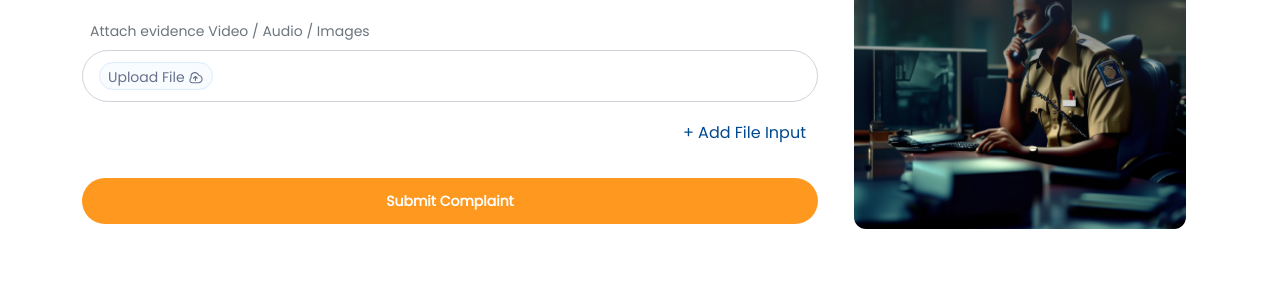
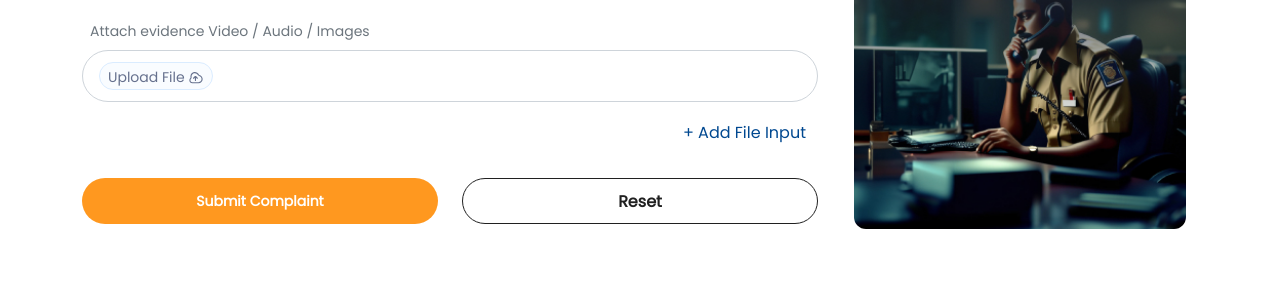
Before and after one commit to dev-vivekkr30/ACB_Website, a plain HTML site: page asset_complaint.html in a window 1280 px wide. Shown: the part 807-1104 px from the top of the page. Drawn offline with nearby package versions, Linux system fonts and the light colour scheme.

Commit message:
added-reset-btn-all-complaint-pages

```diff
--- a/CSS/responsive.css
+++ b/CSS/responsive.css
@@ -416,6 +416,9 @@
         margin-top: 16px;
     }
 
+    .secondary-btn-border{
+        margin-top: 16px;
+    }
     /* File Upload Btn */
 /*
     .fileUploadContainer .file-upload{
--- a/asset_complaint.html
+++ b/asset_complaint.html
@@ -199,8 +199,11 @@
                             </div>
 
                             <div class="row align-items-center mt-4">
-                                <div class="col-md-12">
+                                <div class="col-md-6">
                                     <button class="btn default-btn w-100"><b>Submit Complaint</b></button>
+                                </div>
+                                <div class="col-md-6">
+                                    <button class="btn secondary-btn-border w-100"><b>Reset</b></button>
                                 </div>
                             </div>
 
```
Also changed, not shown: other_complaint.html (+4 -1 lines).
